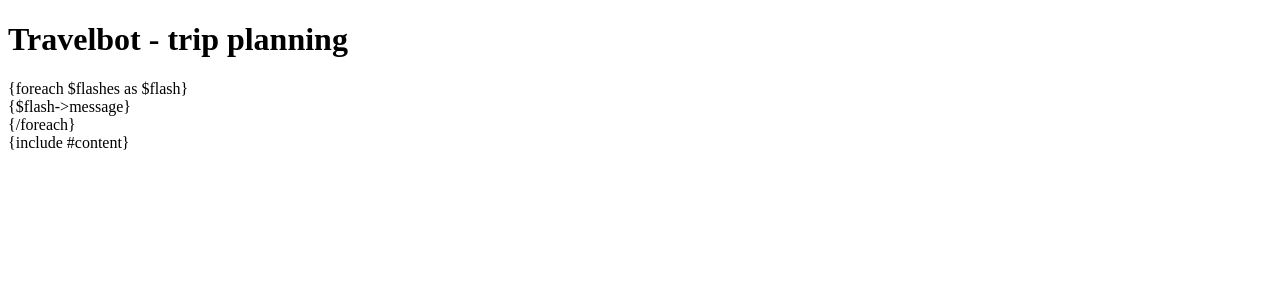
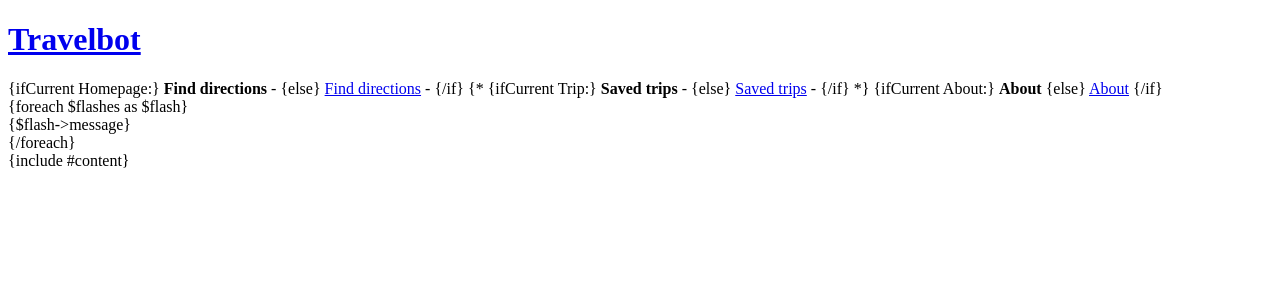
Before and after one commit to travelbot/travelbot, a PHP site: page /templates/@layout.phtml in a window 1280 px wide. Shown: the top 300 px of the page. Run offline with PHP 8.4, Linux system fonts and the light colour scheme; some libraries are stand-ins or nearby versions.

Commit message:
Cosmetic changes, added menu and prepared TripPresenter.

```diff
--- /dev/null
+++ b/app/presenters/AboutPresenter.php
@@ -0,0 +1,6 @@
+<?php
+
+class AboutPresenter extends BasePresenter
+{
+
+}
--- /dev/null
+++ b/app/presenters/TripPresenter.php
@@ -0,0 +1,6 @@
+<?php
+
+class TripPresenter extends BasePresenter
+{
+
+}
--- a/app/templates/@layout.phtml
+++ b/app/templates/@layout.phtml
@@ -10,23 +10,41 @@
 
 	<link rel="stylesheet" href="{$basePath}/css/screen.css" type="text/css">
 	<link rel="shortcut icon" href="{$basePath}/favicon.ico" type="image/x-icon">
-
-	<script type="text/javascript" src="http://ajax.googleapis.com/ajax/libs/jquery/1.4/jquery.min.js"></script>
-	<script type="text/javascript" src="http://www.google.com/jsapi?key=ABQIAAAAlg1WOiaaW_k8WYoVR1eO-RRrPYXs5Xp6xYkOfz_-imUsX-2tzRQNF8z1aFACCykMNbEvbuRV1eJXaw"></script>
-	<!-- <script type="text/javascript" src="http://maps.google.com/maps?file=api&v=2&key=ABQIAAAAlg1WOiaaW_k8WYoVR1eO-RRrPYXs5Xp6xYkOfz_-imUsX-2tzRQNF8z1aFACCykMNbEvbuRV1eJXaw&sensor=false"></script> -->
-	<script type="text/javascript" src="{$basePath}/js/jquery.geolocator.js"></script>
-	<script type="text/javascript" src="{$basePath}/js/netteForms.js"></script>
-	<script type="text/javascript" src="{$basePath}/js/travelbot.js"></script>
 </head>
 
 <body>
 	<div id="header">
-		<h1>Travelbot - trip planning</h1>
+		<h1><a href="{link Homepage:}">Travelbot</a></h1>
+		<span>
+			{ifCurrent Homepage:}
+				<strong>Find directions</strong> -
+			{else}
+				<a href="{link Homepage:}">Find directions</a> -
+			{/if}
+
+			{* {ifCurrent Trip:}
+				<strong>Saved trips</strong> -
+			{else}
+				<a href="{link Trip:}">Saved trips</a> -
+			{/if}  *}
+
+			{ifCurrent About:}
+				<strong>About</strong>
+			{else}
+				<a href="{link About:}">About</a>
+			{/if}
+		</span>
 	</div>
 	{foreach $flashes as $flash}<div class="flash {$flash->type}">{$flash->message}</div>{/foreach}
 
 	<div id="content">
 		{include #content}
 	</div>
+
+	<script type="text/javascript" src="http://ajax.googleapis.com/ajax/libs/jquery/1.4/jquery.min.js"></script>
+	<script type="text/javascript" src="http://www.google.com/jsapi?key=ABQIAAAAlg1WOiaaW_k8WYoVR1eO-RRrPYXs5Xp6xYkOfz_-imUsX-2tzRQNF8z1aFACCykMNbEvbuRV1eJXaw"></script>
+	<script type="text/javascript" src="{$basePath}/js/jquery.geolocator.js"></script>
+	<script type="text/javascript" src="{$basePath}/js/netteForms.js"></script>
+	<script type="text/javascript" src="{$basePath}/js/travelbot.js"></script>
 </body>
 </html>
--- /dev/null
+++ b/app/templates/About/default.phtml
@@ -0,0 +1,5 @@
+{block #content}
+
+<p>Travelbot is your great travel guide.</p>
+
+<p>More info at <a href="http://github.com/travelbot/travelbot">GitHub</a>.</p>
--- a/app/templates/Homepage/default.phtml
+++ b/app/templates/Homepage/default.phtml
@@ -28,12 +28,12 @@
 			<p>Fill the locations and press <strong>Find directions</strong> button.</p>
 		</td>
 	</tr>
-	<tr>
+	{* <tr>
 		<th>...and...</th>
 		<td>
 			{$locationsForm['okSubmit']->control}
 		</td>
-	</tr>
+	</tr> *}
 	</table>
 
 {widget locationsForm end}
--- /dev/null
+++ b/app/templates/Trip/default.phtml
@@ -0,0 +1,3 @@
+{block #content}
+
+<p>List of saved trips.</p>
```
Also changed, not shown: public/css/screen.css (+7 -7 lines).
